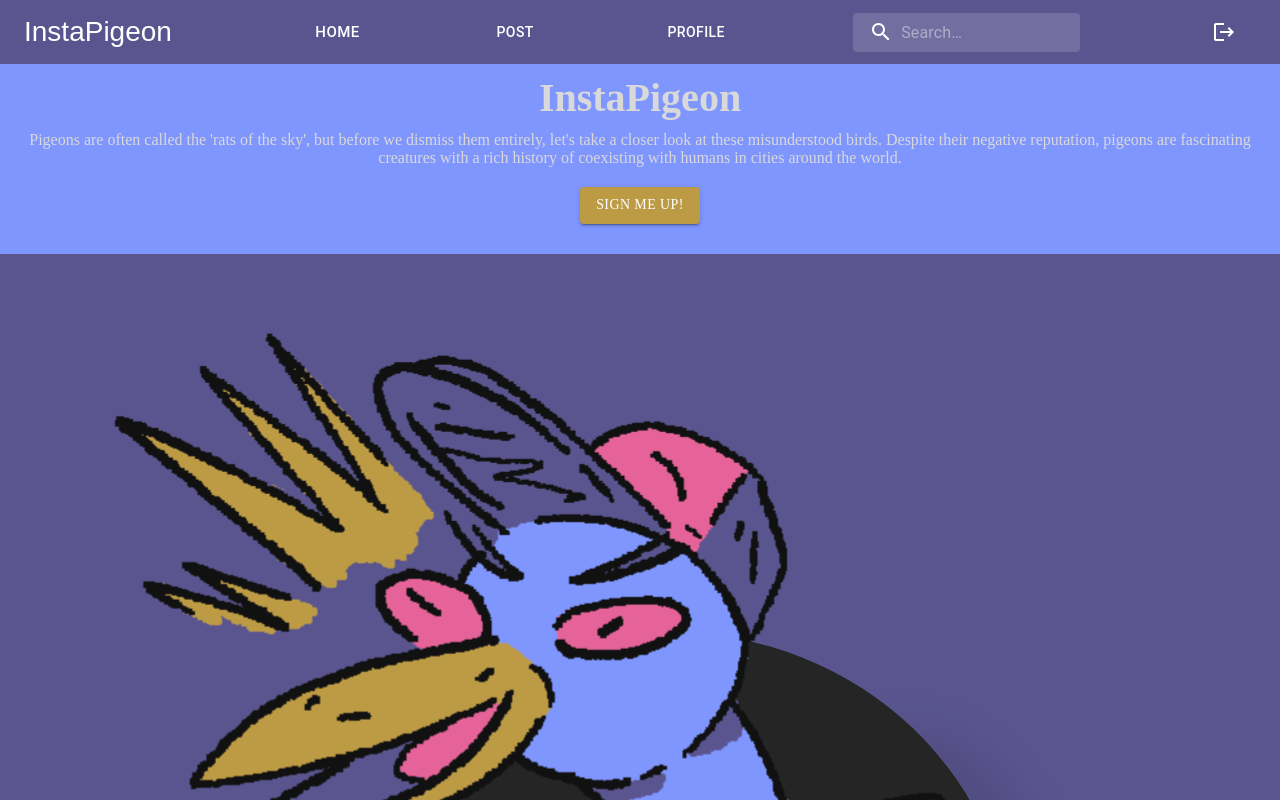
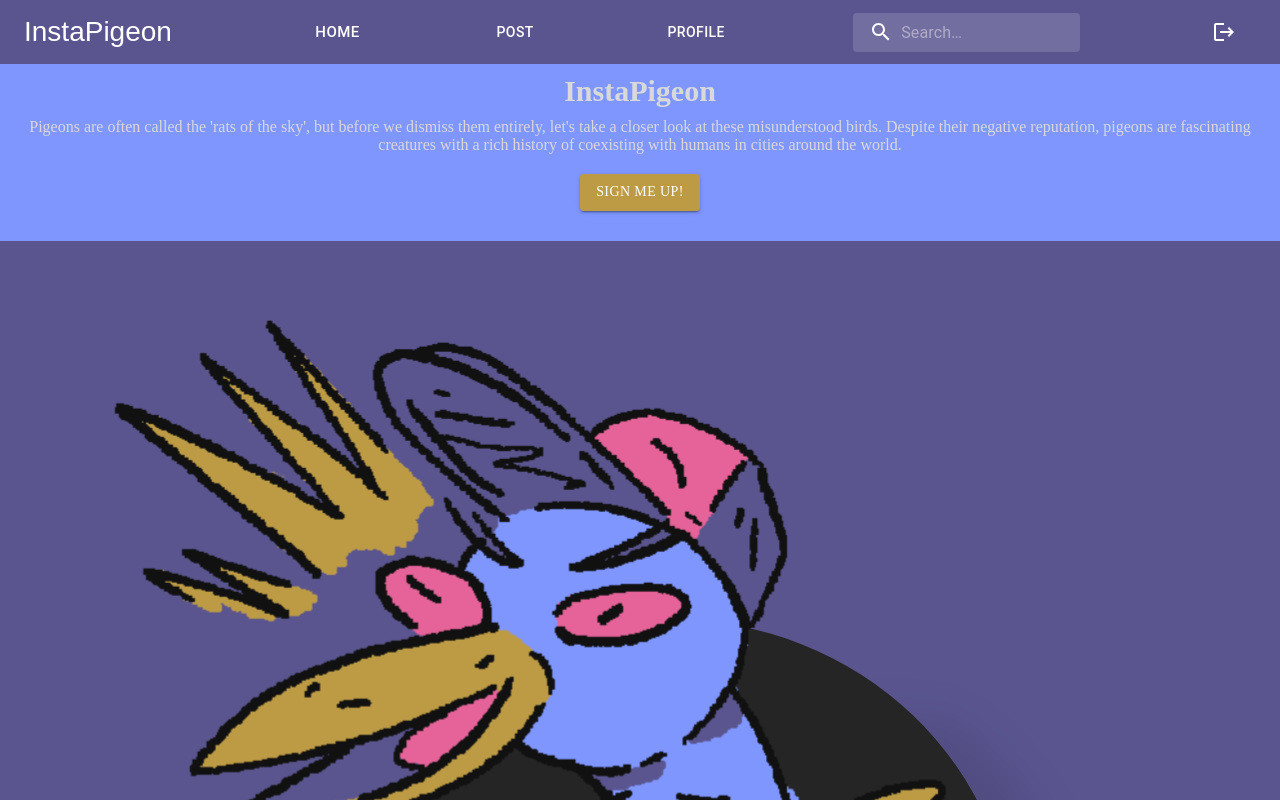
Before and after one commit to maxime-vds/InstaPigeon, a React (Vite) app in the folder Front/: page / in a window 1280 px wide. Shown: the top 800 px of the page. Built offline with nearby package versions, Linux system fonts and the light colour scheme; a web font is replaced by a local one.

Commit message:
adjust merge

```diff
--- a/Front/src/pages/Landing.module.css
+++ b/Front/src/pages/Landing.module.css
@@ -32,6 +32,7 @@ li {
 
 .h2 {
     color: #D9D9D9;
-    font-size: 40px;
+    font-size: 30px;
     text-align: center;
+    margin: 0px 8px;
 }
--- a/Front/src/pages/Landing.tsx
+++ b/Front/src/pages/Landing.tsx
@@ -109,8 +109,8 @@ export default function Landing() {
         </div>
 
 
-        <div className="footer" style={{ marginTop: "20px" }}>
-          <h2 style={{ textAlign: "center" }}>
+        <div className={styles.footer} style={{ marginTop: "20px" }}>
+          <h2 className={styles.h2} style={{ textAlign: "center" }}>
 
             Where we're going we don't need no roads
           </h2>
```
